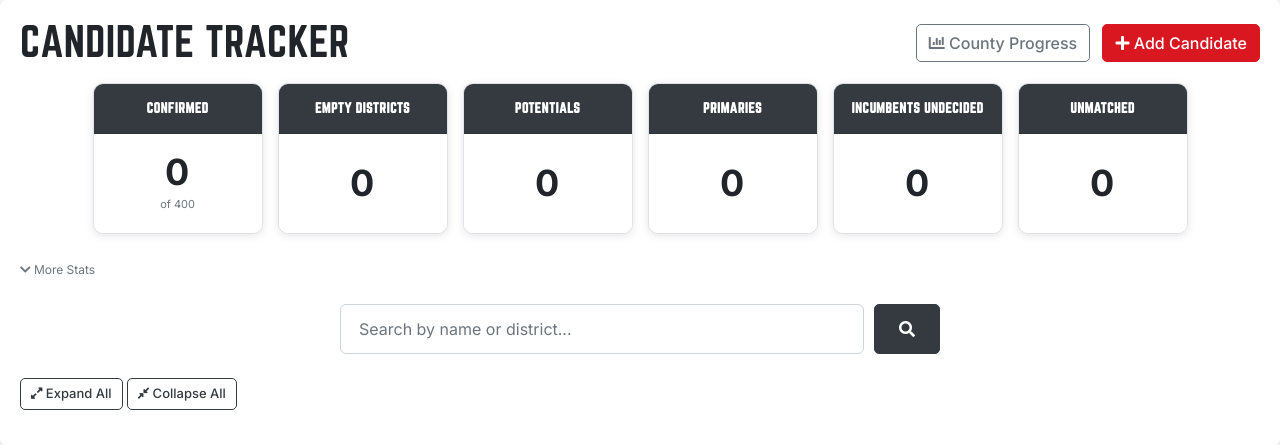
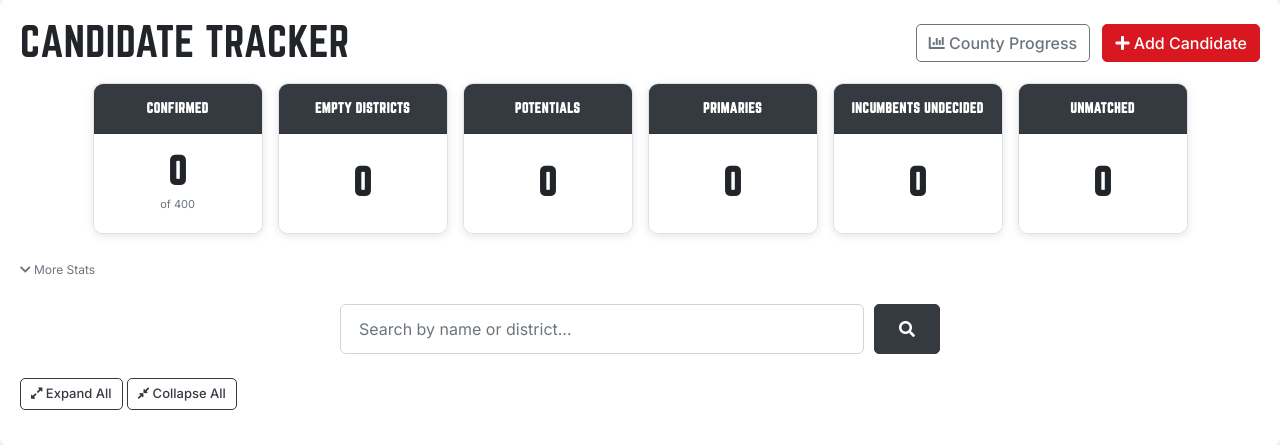
Before and after one commit to cmaidmentnh/nh-candidate-recruitment, a Flask app: page / in a window 1280 px wide. Shown: the part 91-536 px from the top of the page. Run offline with Flask 3, Linux system fonts and the light colour scheme; the visitor is signed in with stand-in values (Sample User, id 1); data that the repository does not hold is empty; some libraries are stand-ins or nearby versions.

Commit message:
Revert number font to Norwester
Co-Authored-By: Claude Opus 4.5 <noreply@anthropic.com>

```diff
--- a/static/style.css
+++ b/static/style.css
@@ -116,9 +116,8 @@ h1, h2, h3, h4, h5, h6,
     background: #fff;
 }
 
-/* Large numbers in cards - use Inter for readability */
+/* Large numbers in cards */
 .dash-card .card-body h4 {
-    font-family: 'Inter', sans-serif !important;
     font-size: 36px;
     font-weight: 700;
     margin: 0;
```
